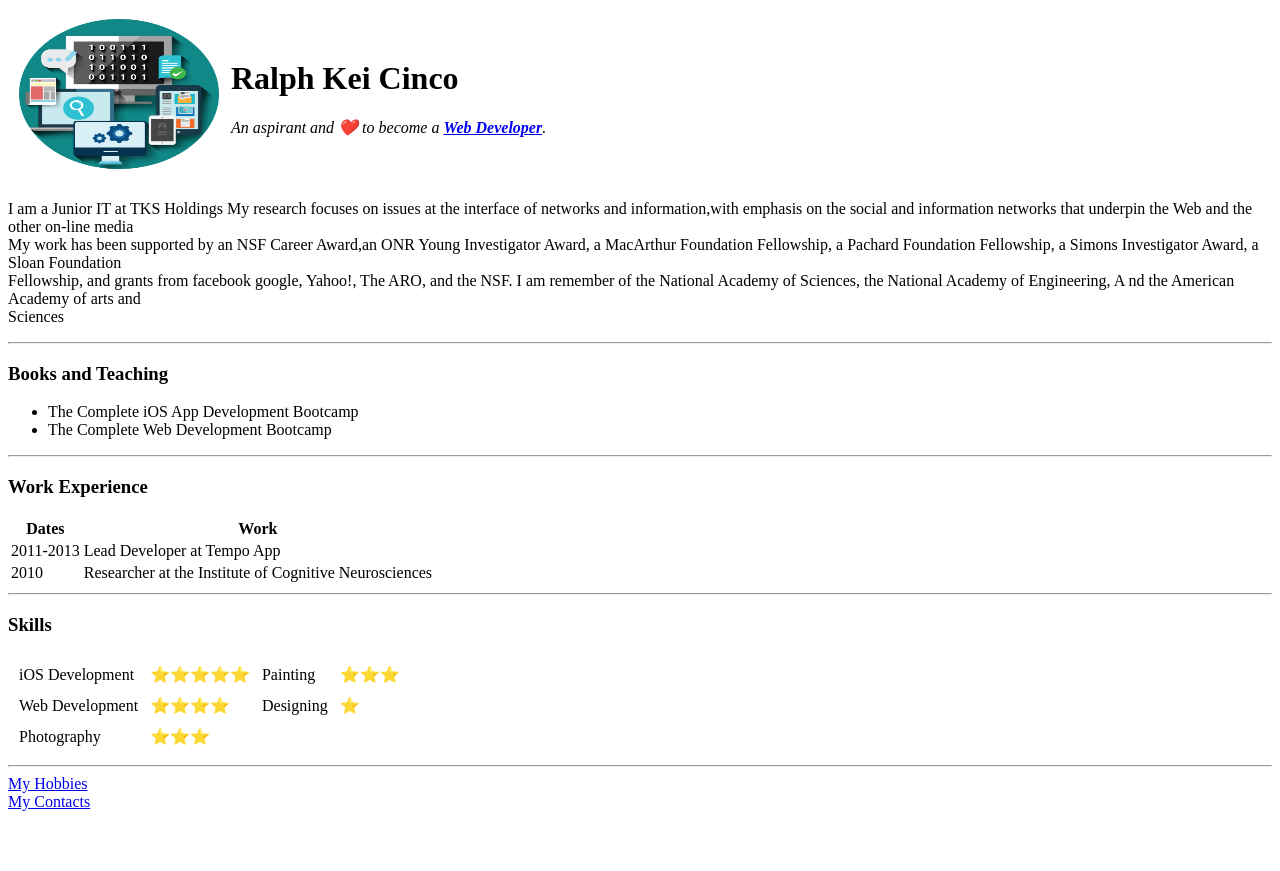
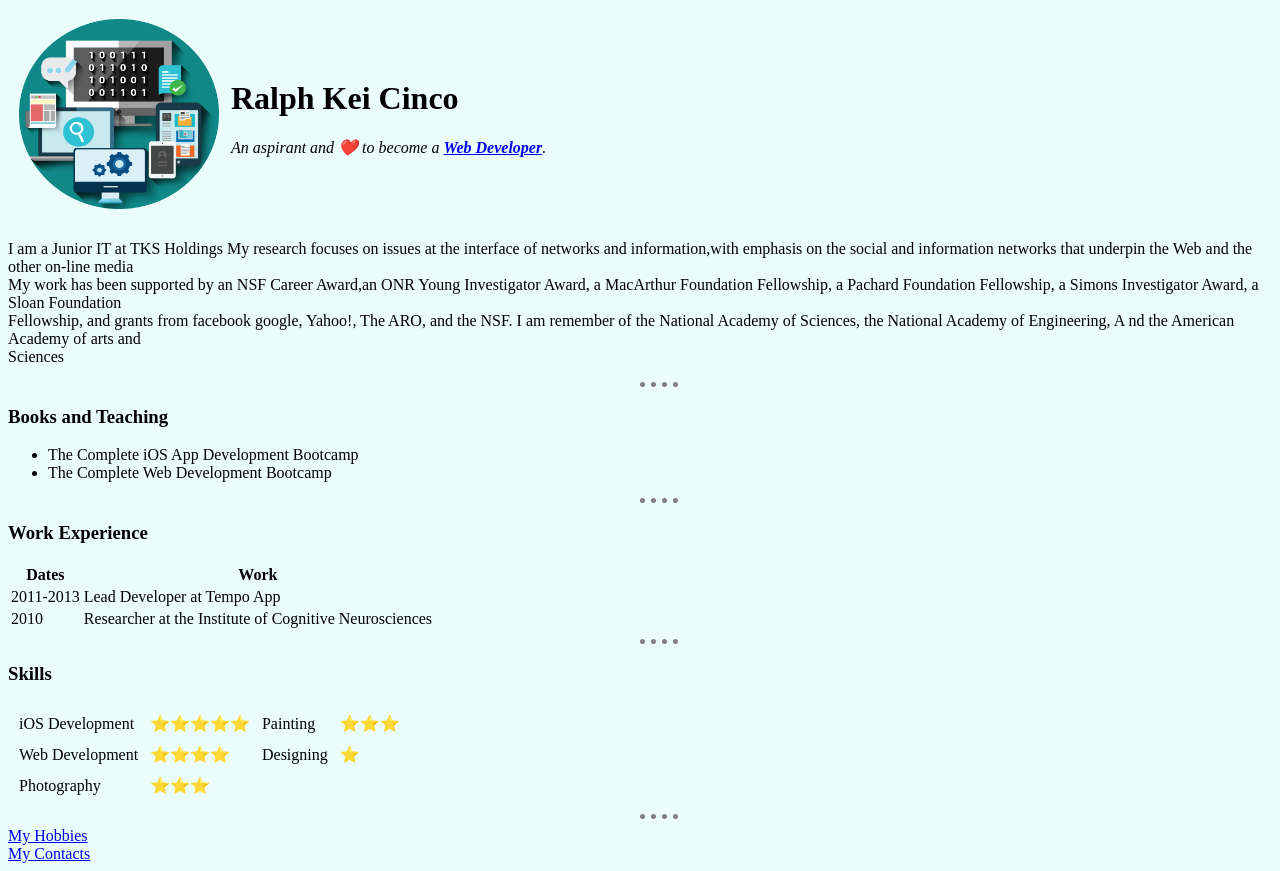
Before and after one commit to CodeAssembler/cv, a plain HTML site: page index.html in a window 1280 px wide. Before the commit the page ends 819 px from the top, so only its background shows below. Drawn offline with Linux system fonts and the light colour scheme.

Commit message:
Add files CV for my  website

```diff
--- a/index.html
+++ b/index.html
@@ -4,12 +4,36 @@
     <meta charset="UTF-8">
 
     <title>Ralph's Personal-Site</title>
+
+    <style>
+        body {
+            background-color: #EAFDFC;
+        }
+        hr {
+
+            border-color: grey;
+            border-width: 5px;
+            border-style: none;
+            border-top-style: dotted;
+            margin-left: 50%;
+            margin-right: 50%;
+            width: 3%;
+
+        }
+
+        img{
+            height: 190px;
+            width: 200px;
+        }
+
+    </style>
 </head>
+
 <body>
     <table cellspacing="10">
 
     <tr>
-        <td><img src="images/comscielogo.png" alt="IT Technician profile Picture" width="200px" height="150px"></td>
+        <td><img src="images/comscielogo.png" alt="IT Technician profile Picture"></td>
         <td><h1>Ralph Kei Cinco</h1>
         <p> <em>An aspirant and ❤️ to become a <a href="https://web.dev/learn/?gclid=CjwKCAiAnZCdBhBmEiwA8nDQxWCdCEbkYjutMIVO3DHyca748jfWpOEvQKKvHR-egBjZ9xwwWXi-1xoCCWIQAvD_BwE#principles"><strong>Web Developer</a></strong>.</em>
         </p></td>
```
